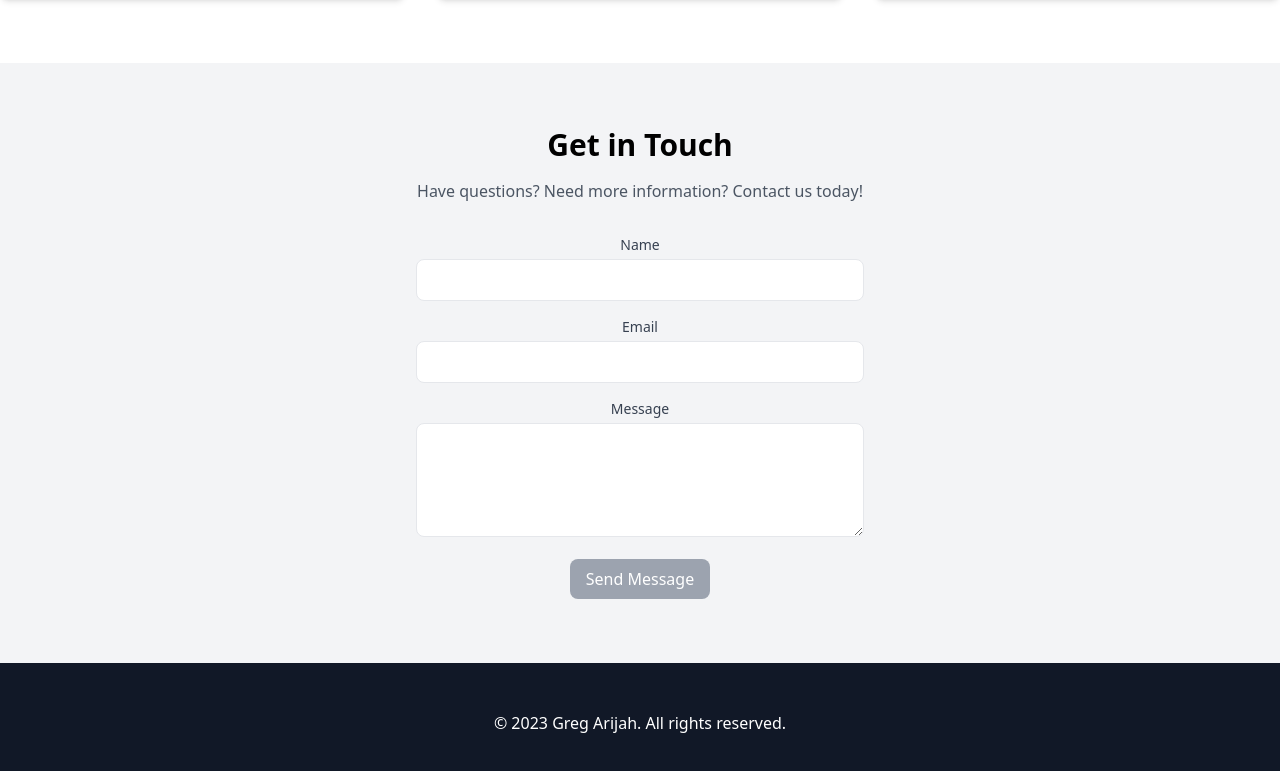
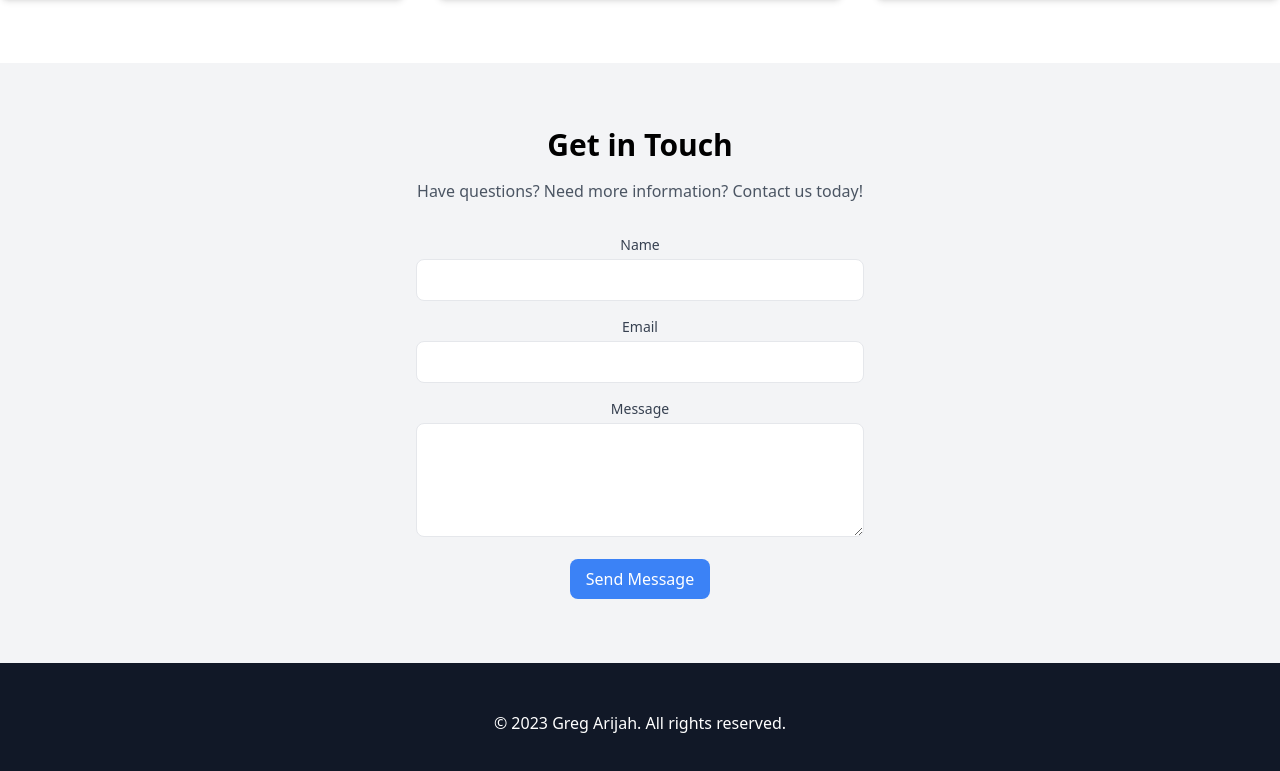
Before and after one commit to gregArijah/workforce-manager, a Next.js app: page / in a window 1280 px wide. Shown: the part 1775-2546 px from the top of the page. Built offline with nearby package versions, Linux system fonts and the light colour scheme; no server answers.

Commit message:
update button in contact section

```diff
--- a/app/(pages)/(landing)/_components/contact.tsx
+++ b/app/(pages)/(landing)/_components/contact.tsx
@@ -30,6 +30,12 @@ function ContactSection() {
   const handleSubmit = async(e:any) => {
     e.preventDefault();
     // Perform form submission logic here
+    // if form is incomplete, alert user
+    if (!formData.name || !formData.email || !formData.message) {
+      alert('Please fill out all fields');
+      return;
+    }
+
     try{
       const req = await sendEmail(formData);
       setFormData({
@@ -105,7 +111,6 @@ function ContactSection() {
               <button
                 type="submit"
                 className="px-4 py-2 bg-blue-500 text-white rounded-lg hover:bg-blue-600 transition duration-300 disabled:bg-gray-400"
-                disabled={!formData.name || !formData.email || !formData.message}
               >
                 Send Message
               </button>
--- a/lib/authOptions.ts
+++ b/lib/authOptions.ts
@@ -67,14 +67,14 @@ export const authOptions: NextAuthOptions = {
           const validAdmin = await bcrypt.compare(password, company.adminPassword);
           const validEmployee = await bcrypt.compare(password, company.password);
           console.log("validAdmin", validAdmin, "validEmployee",  validEmployee);
-          //if (company.password == password){
+          //if (company && company.password == password){
           if (validEmployee){
             return { id: company.id,
                      name: company.name,
                      role: "employee",
             }
           }
-          //if (company.adminPassword == password){
+          //if (company && company.adminPassword == password){
           if (validAdmin){
             return { id: company.id,
                      name: company.name,
```
